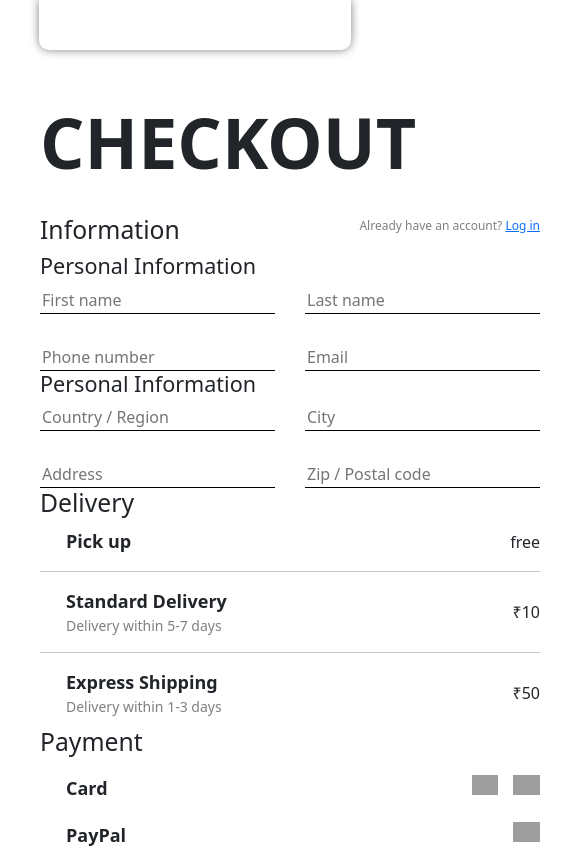
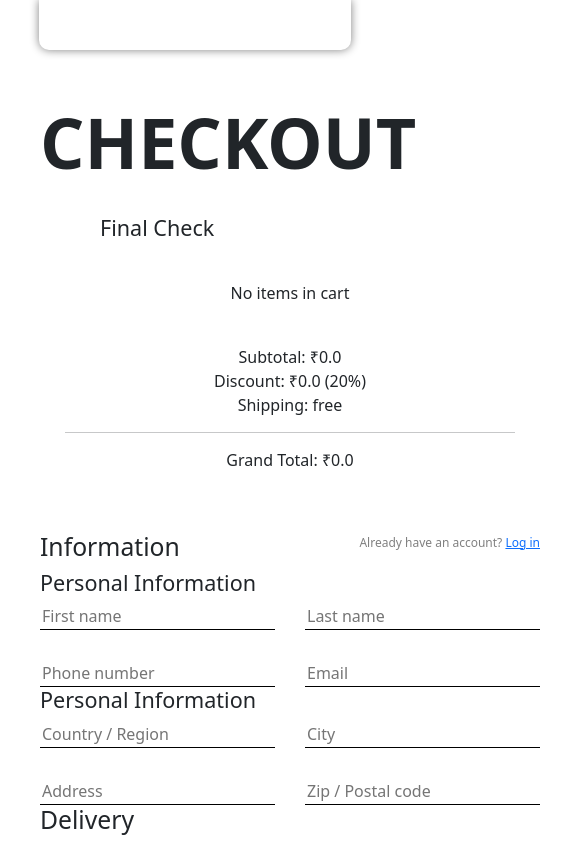
Before and after one commit to Manish-Chatterjee/E-Commerce_v2.0, a React (Vite) app: page /checkout in a window 390 px wide. Shown: the top 848 px of the page, 585 px wide, since content can reach past the window. Built offline with nearby package versions, Linux system fonts and the light colour scheme; grey boxes are pictures that could not be loaded; some icons are missing; a web font is replaced by a local one.

Commit message:
responsiveness

```diff
--- a/src/features/ProductDetails/components/ProductImages.tsx
+++ b/src/features/ProductDetails/components/ProductImages.tsx
@@ -27,6 +27,10 @@ const Container = styled.div`
   gap: 20px;
 
   height: 400px;
+
+  @media (max-width: 840px) {
+    width: 80%;
+  }
 `;
 
 const MainImg = styled.div`
--- a/src/features/ProductDetails/components/ProductInfo.tsx
+++ b/src/features/ProductDetails/components/ProductInfo.tsx
@@ -141,6 +141,11 @@ const Container = styled.div`
   margin: 20px;
   padding: 40px 60px;
   box-sizing: border-box;
+
+  @media (max-width: 840px) {
+    width: 80%;
+    padding: 10px;
+  }
 `;
 
 const Brand = styled.span`
--- a/src/features/ProductDetails/pages/ProductDetails.tsx
+++ b/src/features/ProductDetails/pages/ProductDetails.tsx
@@ -35,4 +35,9 @@ export default ProductDetails;
 
 const Container = styled.div`
   display: flex;
+
+  @media screen and (max-width: 840px) {
+    flex-wrap: wrap;
+    justify-content: center;
+  }
 `;
--- a/src/features/brands/components/BrandCard.tsx
+++ b/src/features/brands/components/BrandCard.tsx
@@ -28,13 +28,12 @@ const Card = styled.div<{ $reverse: boolean }>`
   align-items: center;
   gap: 40px;
   margin: 60px 40px;
-
   height: 250px;
-
   flex-direction: ${({ $reverse }) => ($reverse ? "row-reverse" : "row")};
 
-  @media (max-width: 768px) {
+  @media screen and (max-width: 840px) {
     flex-direction: column;
+    height: auto;
   }
 `;
 
@@ -43,6 +42,11 @@ const Image = styled.img`
   height: 100%;
   border-radius: 12px;
   object-fit: cover;
+
+  @media (max-width: 840px) {
+    width: 100%; // full width on mobile
+    height: auto; // maintain aspect ratio
+  }
 `;
 
 const Content = styled.div`
@@ -51,10 +55,12 @@ const Content = styled.div`
   border-radius: 10px;
   height: 100%;
   display: flex;
-  justify-content: center;
-  align-items: center;
+  /* justify-content: center; */
+  /* align-items: center; */
   flex-direction: column;
   padding: 40px;
+  box-sizing: border-box; // ✅ include padding in height
+  overflow-y: auto; // scroll if content overflows
 
   h2 {
     font-size: 28px;
@@ -66,4 +72,11 @@ const Content = styled.div`
     color: #555;
     line-height: 1.6;
   }
+
+  @media screen and (max-width: 840px) {
+    width: 100%;
+    height: 200px; // fixed height for scrolling
+    padding: 20px;
+    /* scroll-padding-top: 0; // ensure scroll starts from top */
+  }
 `;
--- a/src/features/checkout/components/FormInfo.tsx
+++ b/src/features/checkout/components/FormInfo.tsx
@@ -5,12 +5,14 @@ import PaymentForm from "./FormInfo/PaymentForm";
 import Button from "./ui/Button";
 import { useNavigate } from "react-router-dom";
 import { useCart } from "../../../shared/context/useCart";
+import React from "react";
 
 type FormInfoProps = {
   setDeliveryState: React.Dispatch<React.SetStateAction<number>>;
+  className?: string;
 };
 
-const FormInfo = ({setDeliveryState}:FormInfoProps) => {
+const FormInfo = ({setDeliveryState, className}:FormInfoProps) => {
   const navigate = useNavigate();
 
   const { clearCart } = useCart();
@@ -19,7 +21,7 @@ const FormInfo = ({setDeliveryState}:FormInfoProps) => {
   console.log(cart); // [] if empty
   console.log(cart.length); // 0 if empty
   return (
-    <>
+    <div className={className}>
       <Formik
         initialValues={{
           agree: false,
@@ -48,7 +50,7 @@ const FormInfo = ({setDeliveryState}:FormInfoProps) => {
           </form>
         )}
       </Formik>
-    </>
+    </div>
   );
 };
 
--- a/src/features/checkout/components/OrderReview.tsx
+++ b/src/features/checkout/components/OrderReview.tsx
@@ -13,9 +13,10 @@ import { useCart } from "../../../shared/context/useCart";
 
 type DeliveryTypeProps = {
   deliveryType: number;
+  className?: string;
 };
 
-const OrderReview = ({ deliveryType }: DeliveryTypeProps) => {
+const OrderReview = ({ deliveryType, className }: DeliveryTypeProps) => {
   // const selectedData = JSON.parse(localStorage.getItem("cart") || "[]");
   // Data from localStorage is changed and it's taking data from Context "cart"
 
@@ -35,7 +36,7 @@ const OrderReview = ({ deliveryType }: DeliveryTypeProps) => {
   const discountedPrice: number = discount(subtotal, priceOff);
 
   return (
-    <div>
+    <div className={className}>
       <H4>Final Check</H4>
 
       {/* <ProductPreviewCard selectedData={selectedData}/> */}
--- a/src/features/checkout/pages/CheckoutPage.tsx
+++ b/src/features/checkout/pages/CheckoutPage.tsx
@@ -13,8 +13,8 @@ const CheckoutPage = () => {
       <PageContainer>
         <Header>Checkout</Header>
         <Checkout>
-          <FormInfo setDeliveryState={setDeliveryState}/>
-          <OrderReview deliveryType={deliveryType}/>
+          <FormInfoStyled setDeliveryState={setDeliveryState} />
+          <OrderReviewStyled deliveryType={deliveryType} />
         </Checkout>
 
         {/* <Footer/> */}
@@ -38,7 +38,25 @@ const Header = styled.p`
 
 const Checkout = styled.div`
   display: grid;
-  grid-template-columns: repeat(2, 1fr);
-  /* grid-template-columns: repeat(auto-fit, minmax(300px, 1fr)); */
+  /* grid-template-columns: repeat(2, 1fr); */
+  grid-template-columns: repeat(auto-fit, minmax(500px, 1fr));
   gap: 60px;
+  /* border: 2px solid black; */
+
+  /* @media screen and (max-width: 840px) {
+    grid-template-columns: 1fr;
+    grid-template-areas: "orderReview" "formInfo";
+  } */
 `;
+
+const FormInfoStyled = styled(FormInfo)`
+  @media screen and (max-width: 840px) {
+    order: 2;
+  }
+`;
+
+const OrderReviewStyled = styled(OrderReview)`
+  @media screen and (max-width: 840px) {
+    order: 1;
+  }
+`;
--- a/src/features/orderConfirmation/components/CustomerDetails.tsx
+++ b/src/features/orderConfirmation/components/CustomerDetails.tsx
@@ -46,6 +46,11 @@ const InfoContainer = styled.div`
   display: flex;
   /* justify-content: space-between; */
   gap: 100px;
+  flex-wrap: wrap;
+
+  @media screen and (max-width: 840px) {
+    gap: 30px;
+  }
 `;
 
 const CardDetails = styled.span`
--- a/src/features/orderConfirmation/pages/OrderConfirmationPage.tsx
+++ b/src/features/orderConfirmation/pages/OrderConfirmationPage.tsx
@@ -41,4 +41,8 @@ const Container = styled.div`
   width: 70%;
   max-width: 1200px;
   margin: auto;
+
+  @media screen and (max-width: 480px) {
+    width: 95vw;
+  }
 `;
--- a/src/features/products/Products.tsx
+++ b/src/features/products/Products.tsx
@@ -2,16 +2,24 @@ import Navbar from "../../shared/components/section/Navbar/Navbar";
 import Footer from "../../shared/components/section/Footer";
 import { Outlet } from "react-router-dom";
 import { useState } from "react";
+import styled from "styled-components";
 
 const Products = () => {
   const [searchQuery, setSearchQuery] = useState("");
   return (
-    <>
+    <Container>
       <Navbar setSearchQuery={setSearchQuery} />
       <Outlet context={{ searchQuery }} />
       <Footer />
-    </>
+    </Container>
   );
 };
 
 export default Products;
+
+const Container = styled.div`
+  margin: 0;
+  padding: 0;
+
+  width: 100%;
+`;
--- a/src/shared/components/section/Navbar/Navbar.tsx
+++ b/src/shared/components/section/Navbar/Navbar.tsx
@@ -174,6 +174,11 @@ const SectionName = styled.div`
     backdrop-filter: blur(2px);
     border-radius: 15px;
   }
+
+  @media screen and (max-width: 480px) {
+    font-size: 80px;
+    font-weight: 700;
+  }
 `;
 
 const SearchBtnContainer = styled.button`
```
